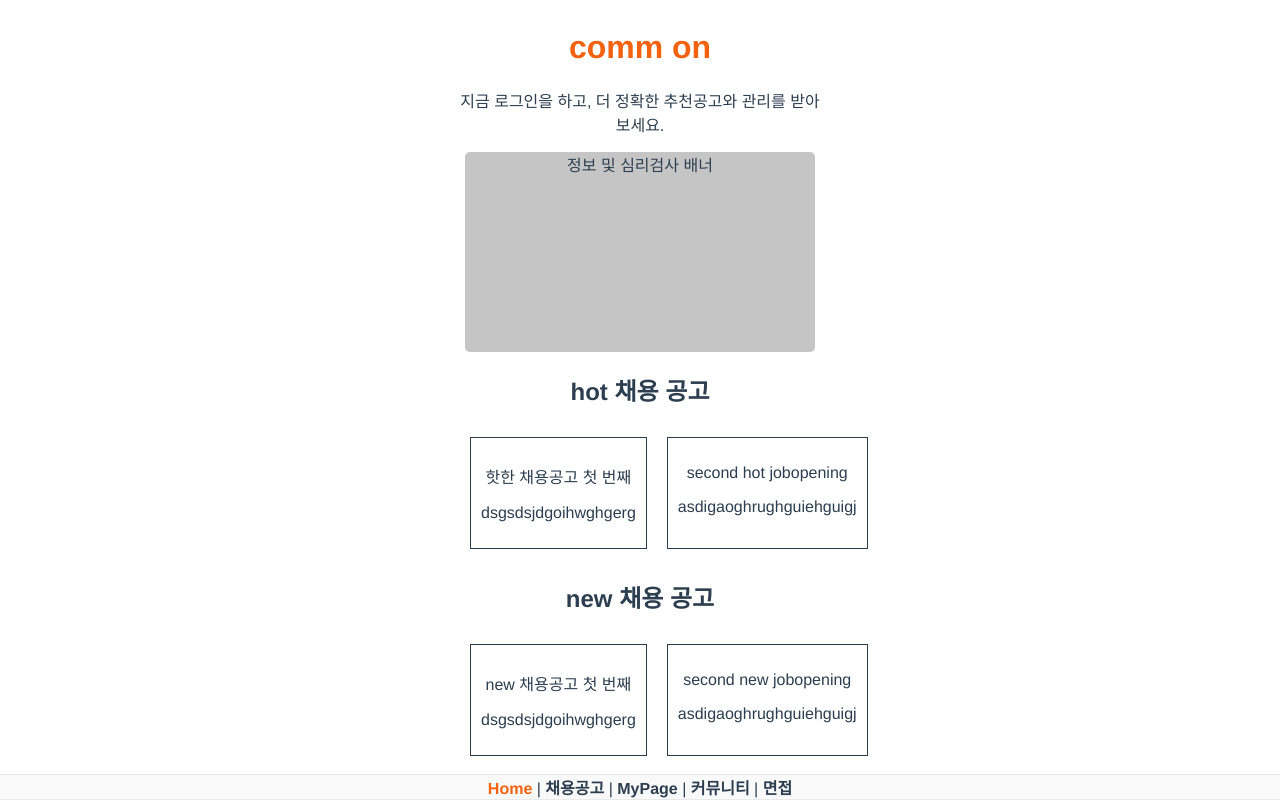
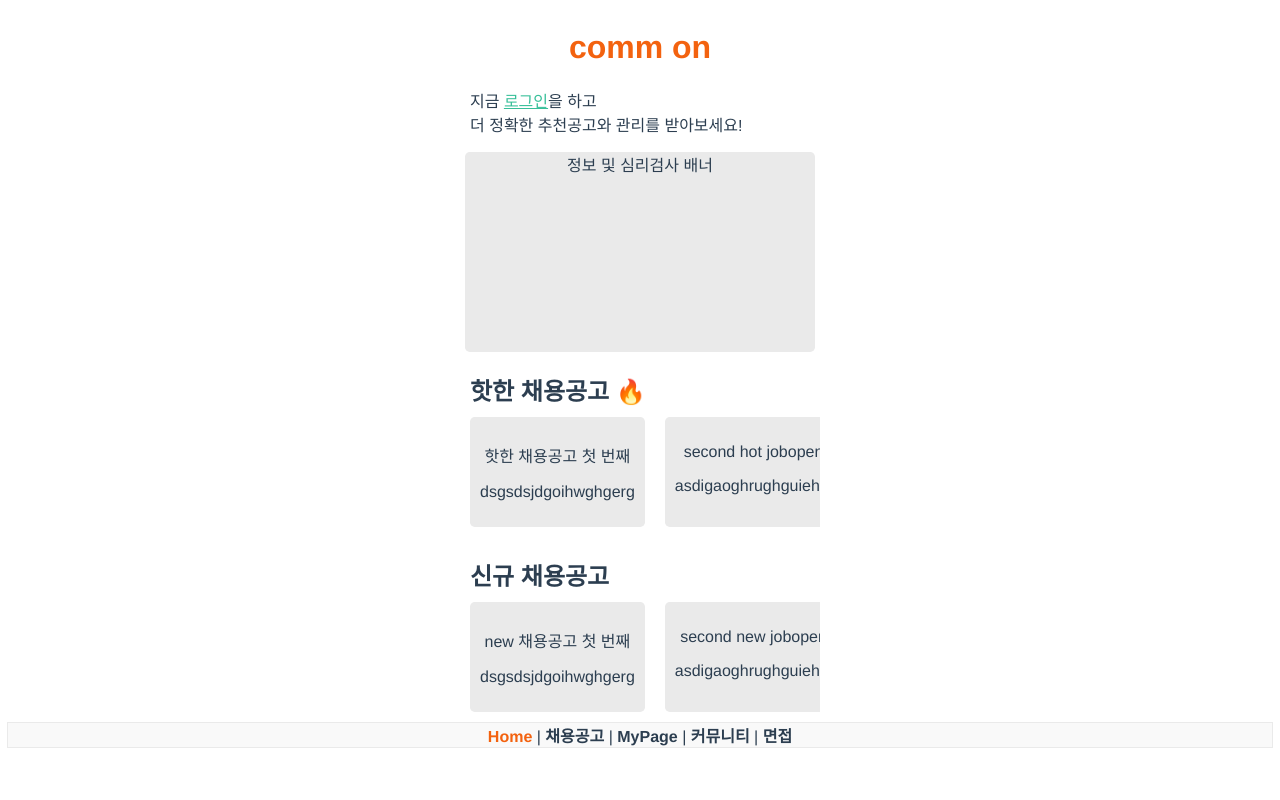
Before and after one commit to wooobinkim/Reniors, a Vue app in the folder Front_end/reniors/: page / in a window 1280 px wide. Built offline with nearby package versions, Linux system fonts and the light colour scheme.

Commit message:
style: 💄 Edit entire CSS

```diff
--- a/Front_end/reniors/src/components/FooterComponent.vue
+++ b/Front_end/reniors/src/components/FooterComponent.vue
@@ -16,7 +16,7 @@ export default {
 
 <style>
 .footer {
-  position: fixed;
+  position: sticky;
   bottom: 0;
   border: 1px solid var(--color-black-4);
   background: var(--color-black-5);
--- a/Front_end/reniors/src/components/home/HomeInfo.vue
+++ b/Front_end/reniors/src/components/home/HomeInfo.vue
@@ -12,7 +12,7 @@ export default {
 
 <style>
 .home-info {
-  background-color: var(--color-black-3);
+  background-color: var(--color-black-4);
   border-radius: 0.3rem;
   margin: 5px;
   height: 200px;
--- a/Front_end/reniors/src/components/home/HomeJobopeningList.vue
+++ b/Front_end/reniors/src/components/home/HomeJobopeningList.vue
@@ -1,14 +1,12 @@
 <template>
   <div>
-    <h2>{{ type }} 채용 공고</h2>
-    <div class="jobopening-list">
-      <ul class="jobopening-item" v-for="jobopening in jobopenings" :key="jobopening.id">
-        <li>
-          <p>{{ jobopening.name }}</p>
-          <p>{{ jobopening.context }}</p>
-        </li>
-      </ul>
-    </div>
+    <h2 class="jobopening-type">{{ type }}</h2>
+    <ul class="jobopening-list">
+      <li class="jobopening-item" v-for="jobopening in jobopenings" :key="jobopening.id">
+        <p>{{ jobopening.name }}</p>
+        <p>{{ jobopening.context }}</p>
+      </li>
+    </ul>
   </div>
 </template>
 
@@ -23,14 +21,28 @@ export default {
 </script>
 
 <style>
+.jobopening-type {
+  margin-bottom: 0;
+  margin-left: 10px;
+  text-align: left;
+  font-weight: bold;
+}
+
 .jobopening-list {
   display: flex;
+  margin: 0;
+  padding: 0;
+  flex-wrap: no-wrap;
+  overflow-x: scroll;
+  overflow-y: hidden;
 }
 
 .jobopening-item {
-  border: 1px solid;
+  background-color: var(--color-black-4);
+  border-radius: 0.3rem;
   margin: 10px;
   padding: 10px;
   list-style: none;
+  flex: 0 0 auto;
 }
 </style>
--- a/Front_end/reniors/src/components/home/HomeNotice.vue
+++ b/Front_end/reniors/src/components/home/HomeNotice.vue
@@ -1,6 +1,6 @@
 <template>
-  <div>
-    <p>지금 로그인을 하고, 더 정확한 추천공고와 관리를 받아보세요.</p>
+  <div class="home-notice">
+    <p>지금 <router-link to="/mypage">로그인</router-link>을 하고<br>더 정확한 추천공고와 관리를 받아보세요!</p>
   </div>
 </template>
 
@@ -11,5 +11,15 @@ export default {
 </script>
 
 <style>
+.home-notice {
+  padding: 0 10px;
+}
 
+.home-notice > p {
+  text-align: left;
+}
+
+.home-notice a {
+  color: var(--color-green-1);
+}
 </style>
--- a/Front_end/reniors/src/components/home/LoginHome.vue
+++ b/Front_end/reniors/src/components/home/LoginHome.vue
@@ -3,7 +3,7 @@
     <h1 class="home-header">comm on</h1>
     <HomeNotice />
     <HomeInfo />
-    <HomeJobopeningList type="recommend" :jobopenings="recommendJobopenings" />
+    <HomeJobopeningList type="추천 채용공고" :jobopenings="recommendJobopenings" />
   </div>
 </template>
 
--- a/Front_end/reniors/src/components/home/PreloginHome.vue
+++ b/Front_end/reniors/src/components/home/PreloginHome.vue
@@ -3,8 +3,8 @@
     <h1 class="home-header">comm on</h1>
     <HomeNotice />
     <HomeInfo />
-    <HomeJobopeningList type="hot" :jobopenings="hotJobopenings" />
-    <HomeJobopeningList type="new" :jobopenings="newJobopenings" />
+    <HomeJobopeningList type="핫한 채용공고 🔥" :jobopenings="hotJobopenings" />
+    <HomeJobopeningList type="신규 채용공고" :jobopenings="newJobopenings" />
   </div>
 </template>
 
--- a/Front_end/reniors/src/store/modules/home.js
+++ b/Front_end/reniors/src/store/modules/home.js
@@ -41,6 +41,11 @@ export default {
         name: '세 번째 추천 채용공고!',
         context: '한화'
       },
+      {
+        id: 4,
+        name: '네 번째 추천 채용공고!',
+        context: '한화'
+      },
     ]
   },
   getters: {
```
